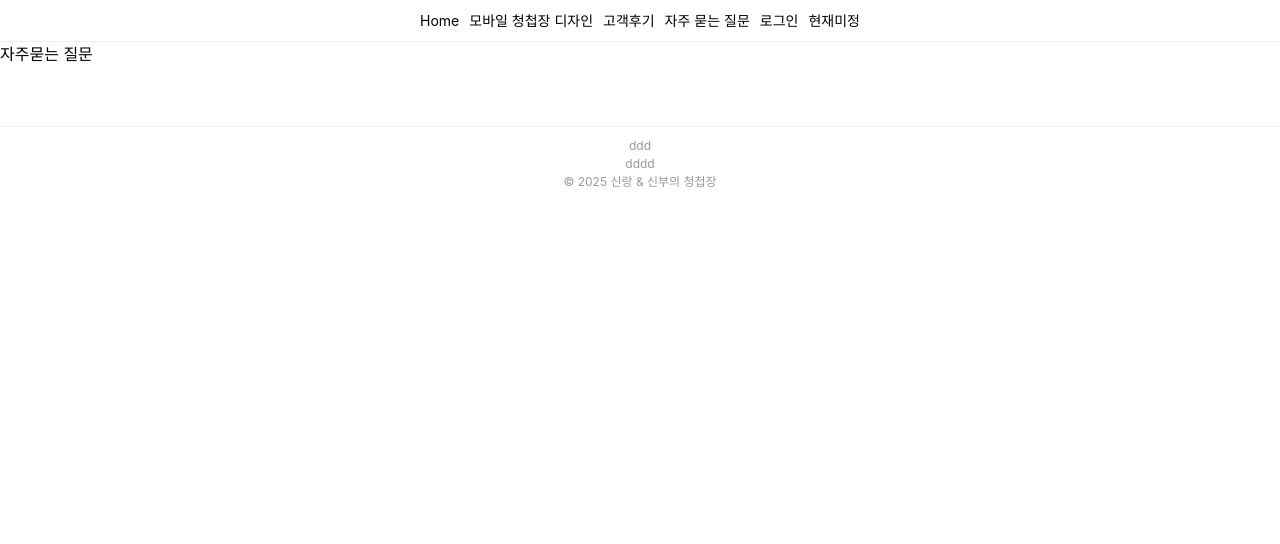
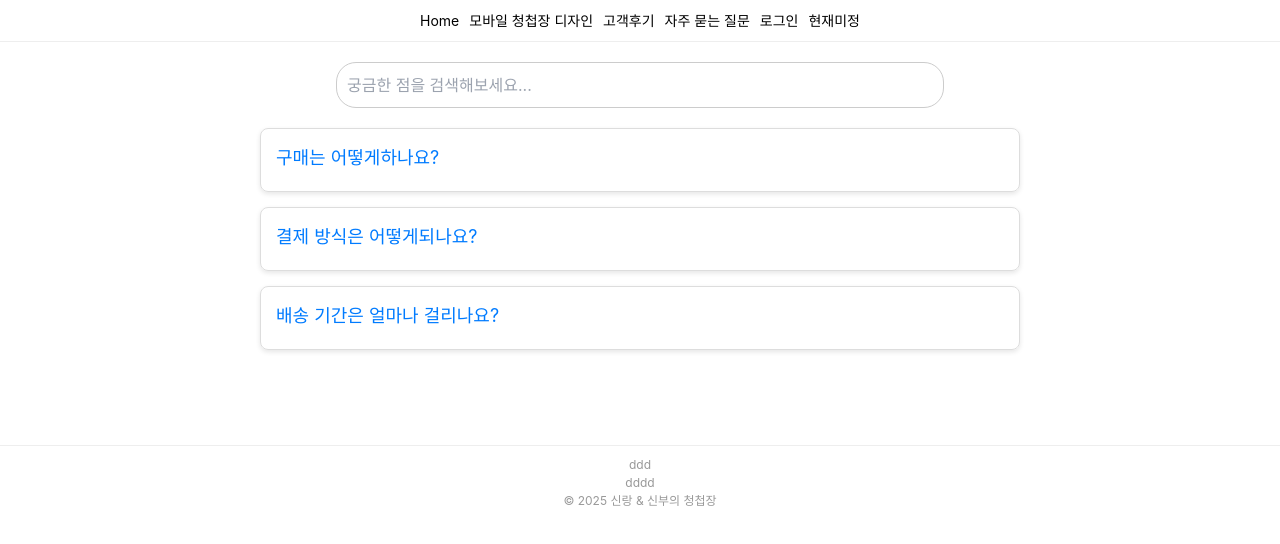
Before and after one commit to appleloverman/wedding-invitation, a React (Create React App) app: page /FAQ in a window 1280 px wide. Shown: the top 544 px of the page. Built offline with nearby package versions, Linux system fonts and the light colour scheme.

Commit message:
Revert "Initial commit"
0829 기준 박종민

```diff
--- a/src/pages/FAQ.js
+++ b/src/pages/FAQ.js
@@ -1,7 +1,97 @@
-import React from "react";
+import React, { useState } from "react";
 
-function FAQ() {
-  return <div> 자주묻는 질문</div>;
-}
+// 예시 데이터
+const askedQuestions = [
+  {
+    id: 1,
+    name: "고객",
+    date: "2025-08-29",
+    comment: "구매는 어떻게하나요?",
+    answer: "구매는 사이트에서 제품을 선택한 후 결제하시면 됩니다.",
+  },
+  {
+    id: 2,
+    name: "담당자",
+    date: "2025-08-29",
+    comment: "결제 방식은 어떻게되나요?",
+    answer: "결제는 신용카드, 카카오페이, 계좌이체 등이 가능합니다.",
+  },
+  {
+    id: 3,
+    name: "고객",
+    date: "2025-08-30",
+    comment: "배송 기간은 얼마나 걸리나요?",
+    answer: "일반적으로 3-5일 소요됩니다.",
+  },
+];
 
-export default FAQ;
+const CustomerFAQ = () => {
+  const [searchQuery, setSearchQuery] = useState(""); // 검색어 상태
+  const [selectedQuestion, setSelectedQuestion] = useState(null); // 선택된 질문
+
+  // 질문 필터링
+  const filteredQuestions = askedQuestions.filter((question) =>
+    question.comment.toLowerCase().includes(searchQuery.toLowerCase())
+  );
+
+  // 질문 클릭 시 답변 보여주기
+  const handleQuestionClick = (question) => {
+    setSelectedQuestion(selectedQuestion === question.id ? null : question.id); // 클릭 시 열고 닫기
+  };
+
+  return (
+    <div style={{ maxWidth: "800px", margin: "0 auto", padding: "20px" }}>
+      {/* 검색창 */}
+      <div style={{ marginBottom: "20px", textAlign: "center" }}>
+        <input
+          type="text"
+          placeholder="궁금한 점을 검색해보세요..."
+          value={searchQuery}
+          onChange={(e) => setSearchQuery(e.target.value)}
+          style={{
+            padding: "10px",
+            width: "80%",
+            borderRadius: "20px",
+            border: "1px solid #ccc",
+          }}
+        />
+      </div>
+
+      {/* 질문 리스트 */}
+      <div>
+        {filteredQuestions.map((question) => (
+          <div
+            key={question.id}
+            style={{
+              border: "1px solid #ddd",
+              borderRadius: "8px",
+              padding: "15px",
+              marginBottom: "15px",
+              boxShadow: "0 2px 5px rgba(0,0,0,0.1)",
+            }}
+          >
+            <h3
+              onClick={() => handleQuestionClick(question)}
+              style={{
+                margin: "0 0 5px 0",
+                cursor: "pointer",
+                color: "#007BFF",
+                fontSize: "18px",
+              }}
+            >
+              {question.comment}
+            </h3>
+            {selectedQuestion === question.id && (
+              <div style={{ marginTop: "10px", color: "#555" }}>
+                <strong>답변: </strong>
+                {question.answer}
+              </div>
+            )}
+          </div>
+        ))}
+      </div>
+    </div>
+  );
+};
+
+export default CustomerFAQ;
```
